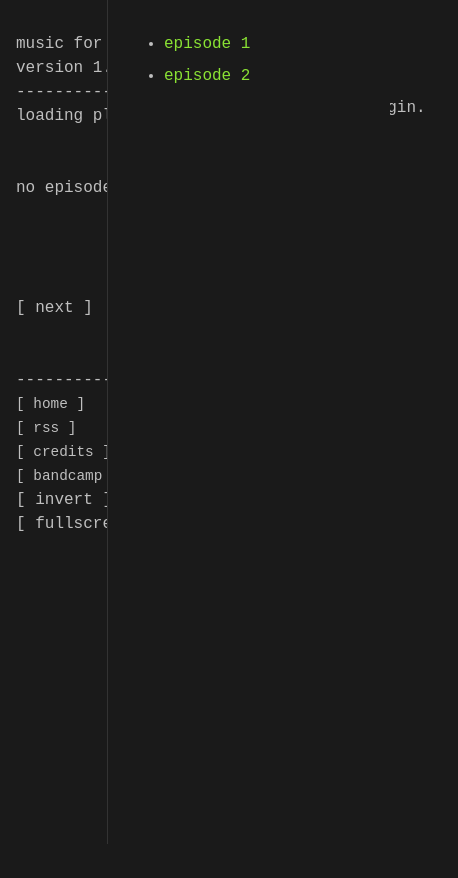
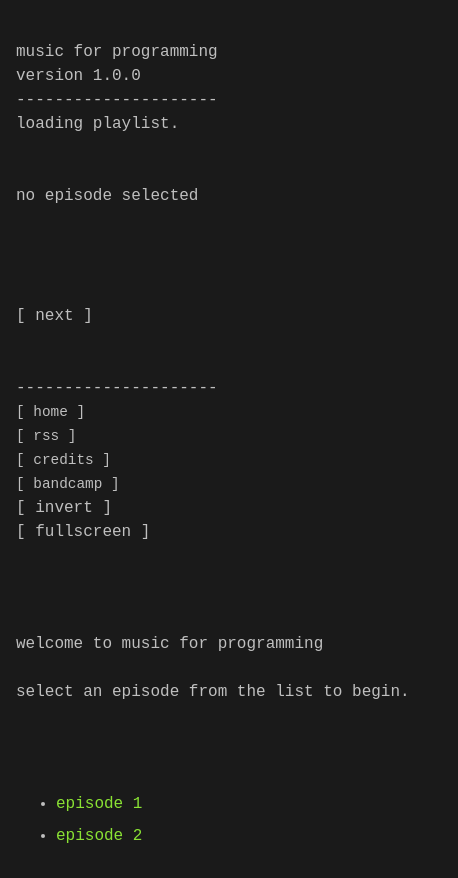
Before and after one commit to mitchGuthrieDev/scaline-audio-blog, a SvelteKit app: page / in a window 390 px wide. Shown: the top 878 px of the page, 458 px wide, since content can reach past the window. Before the commit the page ends 844 px from the top, so only its background shows below. Built offline with nearby package versions, Linux system fonts and the light colour scheme.

Commit message:
mobile view

```diff
--- a/src/app.css
+++ b/src/app.css
@@ -70,21 +70,29 @@ body {
 }
 
 @media (max-width: 900px) {
+  /* Turn off the 3-column grid entirely */
   .layout {
-    grid-template-columns: 1fr;
+    display: block;
   }
 
+  /* Let each section flow in the document order, full width */
   .sidebar,
+  .main-content,
   .episode-list {
-  background-color: var(--bg);
-  color: var(--fg);
+    position: relative !important;  /* remove fixed */
+    width: 100% !important;          /* full width */
+    margin: 0;                       /* no offset margins */
+    border: none;                    /* drop side borders if you like */
+    padding: 1.5rem 1rem;            /* consistent vertical padding */
+  }
+
+  /* Tweak main content padding if needed */
+  .main-content {
+    padding-top: 2rem;
+    padding-bottom: 2rem;
+  }
 }
 
-
-  .main-content {
-    margin: 0;
-  }
-}
 
 .terminal a {
   color: var(--link);
```
